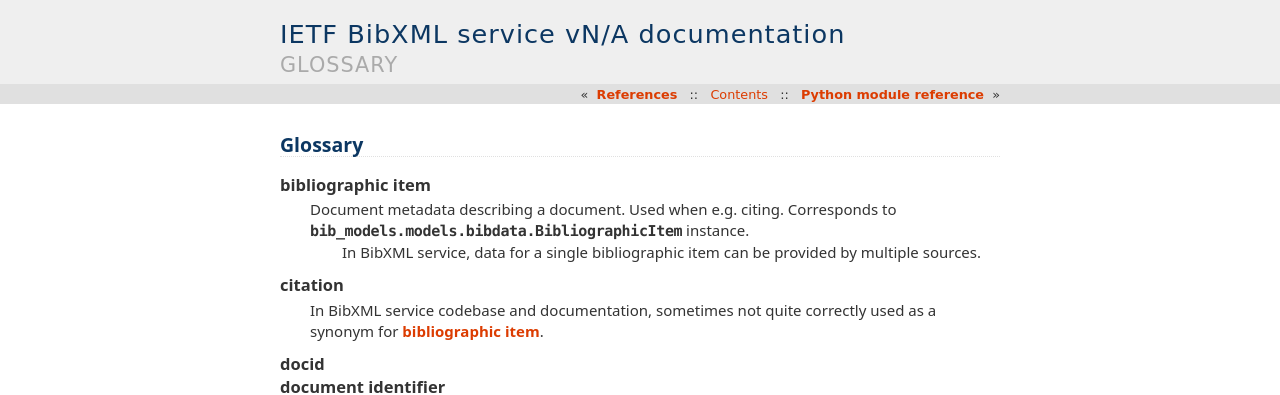
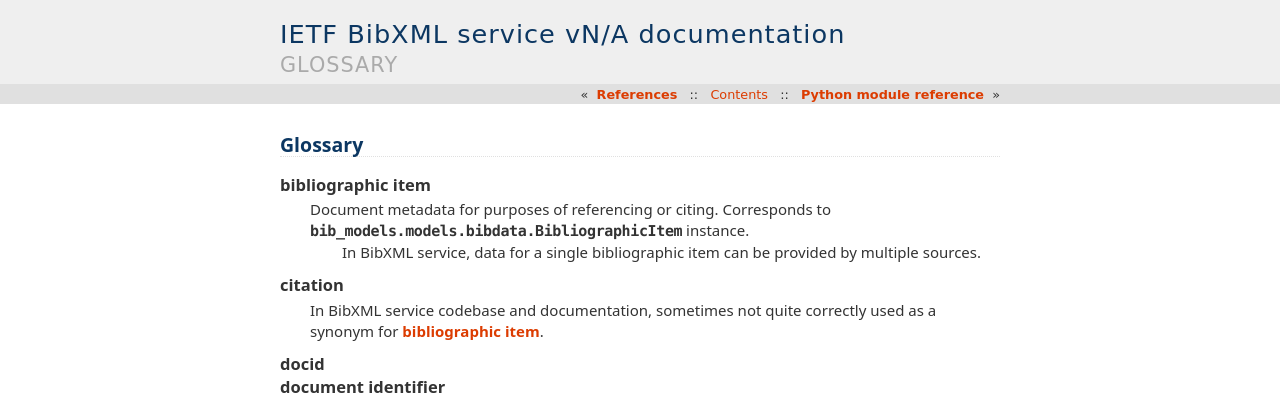
Before and after one commit to ietf-tools/bibxml-service, a Sphinx documentation site: the page built from docs/ref/glossary.rst, in a window 1280 px wide and 900 px high. Shown: the top 395 px of the window. Built offline with Sphinx 7.4.7, drawn with Linux system fonts in a browser that asks for light colours; pages that are not in the unit, such as notebooks, are missing from menus.

Commit message:
docs(ref/glossary): fix awkward phrasing

```diff
--- a/docs/ref/glossary.rst
+++ b/docs/ref/glossary.rst
@@ -5,7 +5,7 @@
 .. glossary::
 
    bibliographic item
-       Document metadata describing a document. Used when e.g. citing.
+       Document metadata for purposes of referencing or citing.
        Corresponds to :class:`bib_models.models.bibdata.BibliographicItem` instance.
 
        In BibXML service, data for a single bibliographic item can be provided
```
